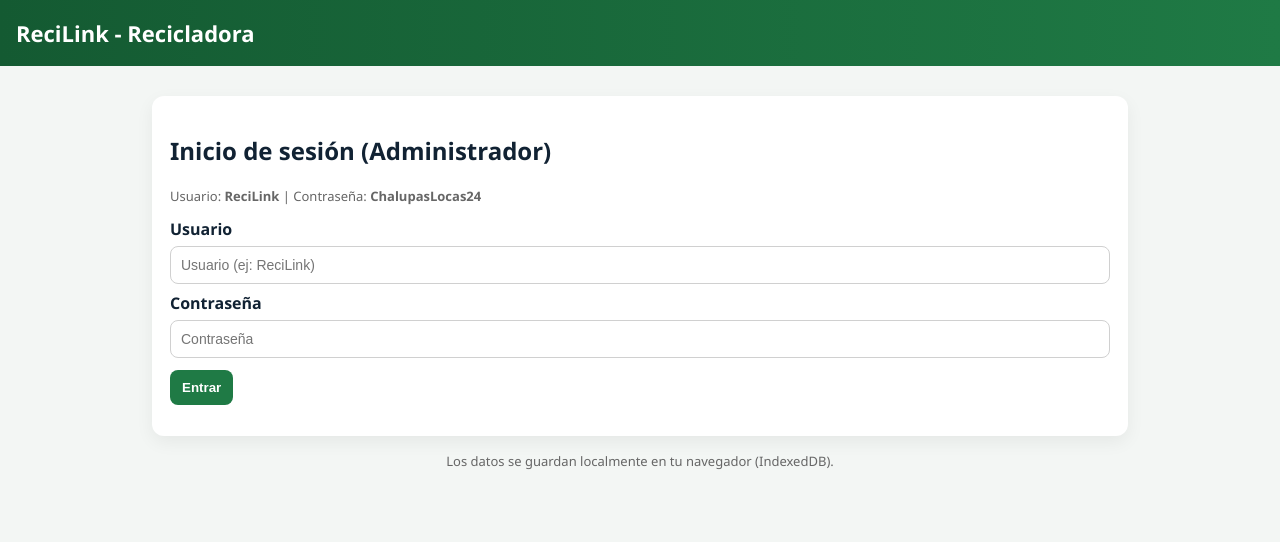
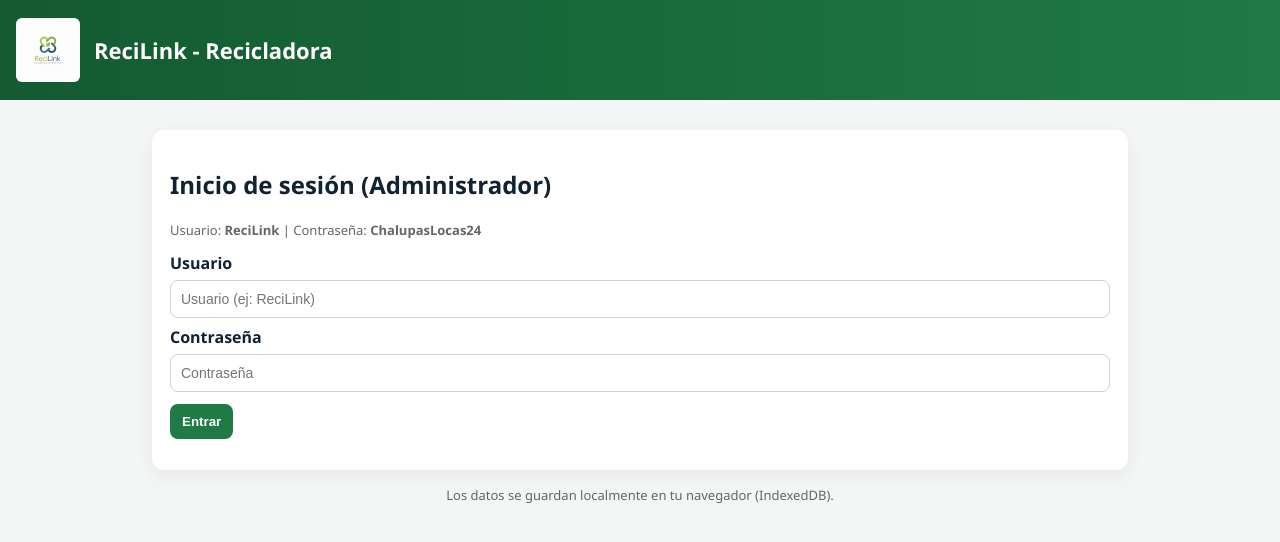
Before and after one commit to utp0210056-eng/ReciLink, a plain HTML site: page index.html in a window 1280 px wide. Drawn offline with Linux system fonts and the light colour scheme.

Commit message:
Update index.html

```diff
--- a/index.html
+++ b/index.html
@@ -14,7 +14,7 @@
 
 <!-- Encabezado -->
 <div class="header">
-    <img src="img/Gemini_Generated_Image_5849qp5849qp5849.png" alt="Logo" onerror="this.style.display='none'">
+    <img src="Gemini_Generated_Image_5849qp5849qp5849.png" alt="Logo" onerror="this.style.display='none'">
     <h1>ReciLink - Recicladora</h1>
 </div>
 
```
